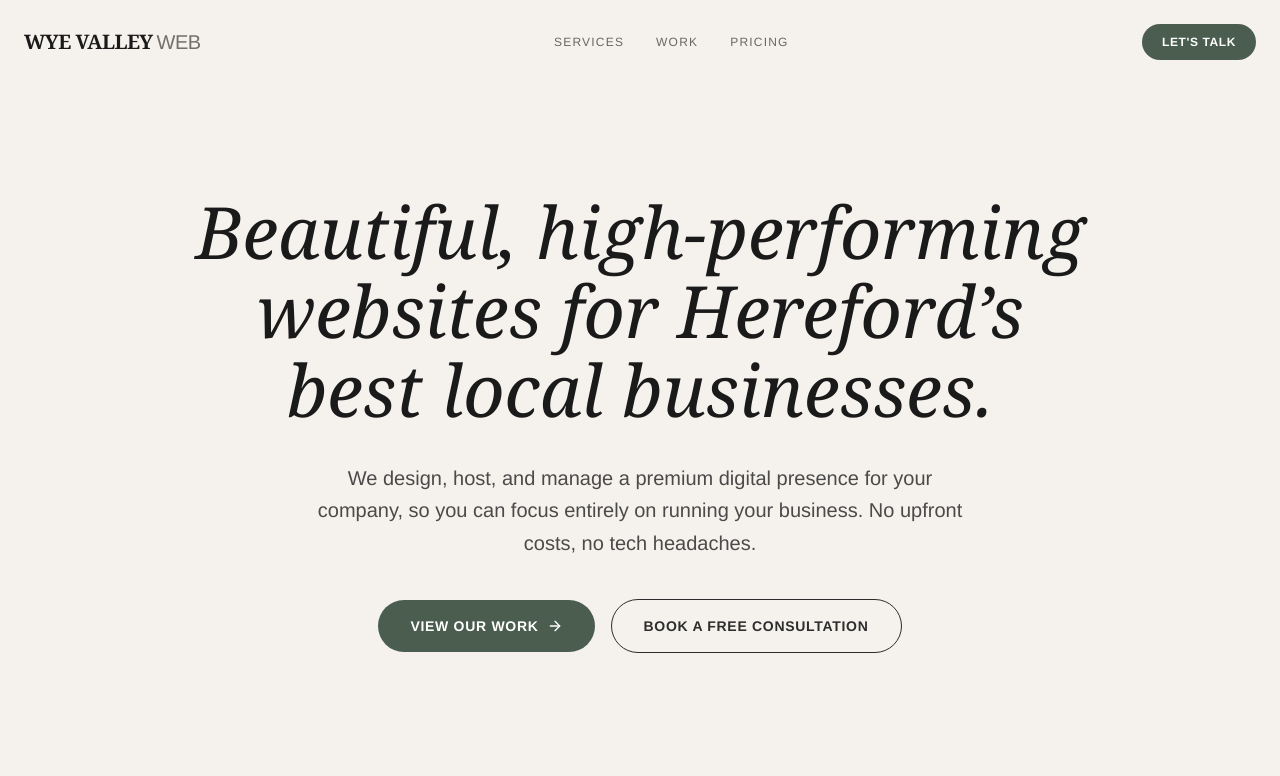
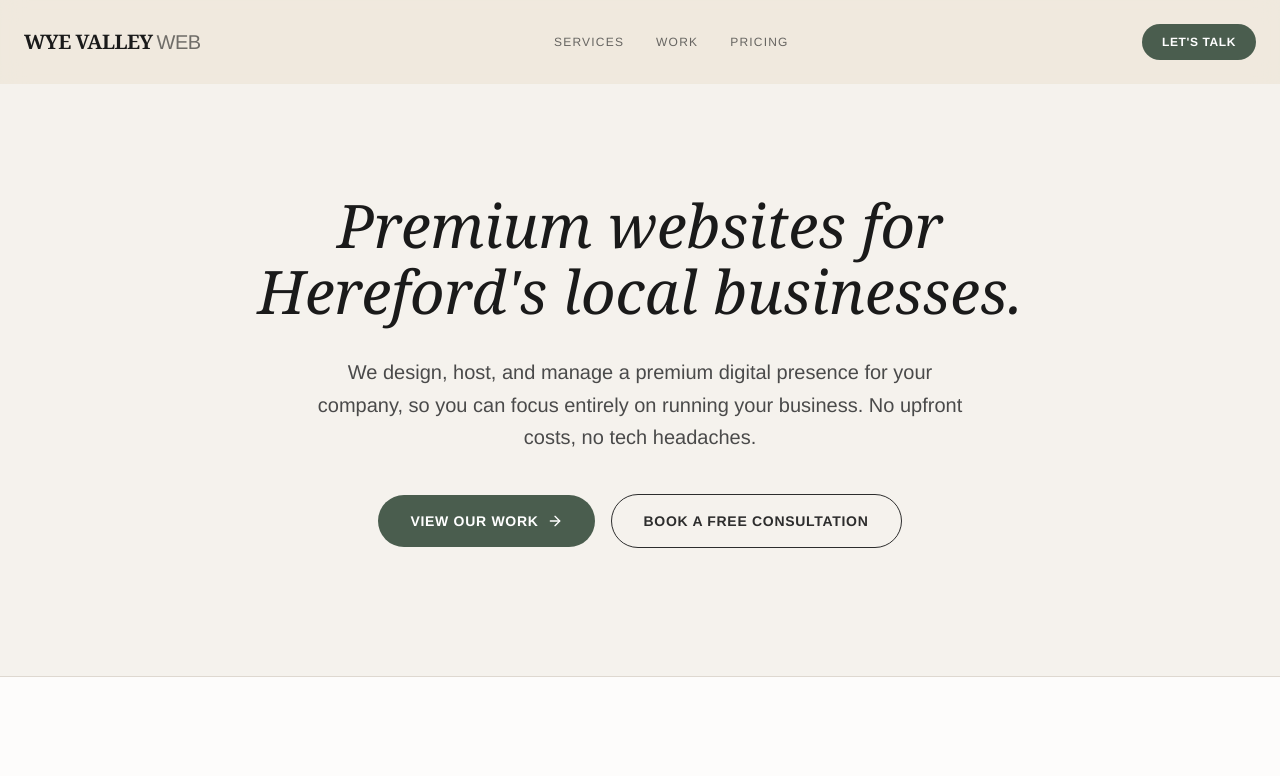
Before and after one commit to ItzBagelx/wyevalley, a React (Vite) app: page / in a window 1280 px wide. Shown: the top 776 px of the page. Built offline with nearby package versions, Linux system fonts and the light colour scheme.

Commit message:
feat(ui): update hero heading and navigation styling
Adjust hero heading text and font size, update navbar background theme color, and correct the document title.

```diff
--- a/index.html
+++ b/index.html
@@ -3,7 +3,7 @@
   <head>
     <meta charset="UTF-8" />
     <meta name="viewport" content="width=device-width, initial-scale=1.0" />
-    <title>Wye Valley Design</title>
+    <title>My Google AI Studio App</title>
   </head>
   <body>
     <div id="root"></div>
--- a/src/components/Hero.tsx
+++ b/src/components/Hero.tsx
@@ -11,8 +11,8 @@ export default function Hero() {
           transition={{ duration: 0.8, ease: "easeOut" }}
           className="max-w-4xl mx-auto"
         >
-          <h1 className="text-5xl md:text-6xl lg:text-7xl font-serif italic text-theme-text-dark leading-[1.1] mb-8">
-            Beautiful, high-performing websites for Hereford’s best local businesses.
+          <h1 className="text-4xl md:text-5xl lg:text-6xl font-serif italic text-theme-text-dark leading-[1.1] mb-8">
+            Premium websites for Hereford's local businesses.
           </h1>
           <p className="text-lg md:text-xl text-theme-text-light mb-10 max-w-2xl mx-auto leading-relaxed">
             We design, host, and manage a premium digital presence for your company, so you can focus entirely on running your business. No upfront costs, no tech headaches.
--- a/src/components/Navbar.tsx
+++ b/src/components/Navbar.tsx
@@ -18,7 +18,7 @@ export default function Navbar() {
       animate={{ y: 0 }}
       transition={{ duration: 0.6 }}
       className={`fixed top-0 left-0 right-0 z-50 transition-all duration-300 ${
-        scrolled ? 'bg-white/90 backdrop-blur-md shadow-sm py-4' : 'bg-transparent py-6'
+        scrolled ? 'bg-theme-nav/60 backdrop-blur-md shadow-sm py-4' : 'bg-theme-nav/75 backdrop-blur-md py-6'
       } px-6`}
     >
       <div className="max-w-7xl mx-auto flex justify-between items-center">
--- a/src/index.css
+++ b/src/index.css
@@ -8,6 +8,7 @@
   --color-theme-bg-alt: #EAE4DB;
   --color-theme-bg-light: #FDFCFB;
   --color-theme-bg-gray: #DED8D0;
+  --color-theme-nav: #EEE6D8;
 
   --color-theme-text: #2D2D2D;
   --color-theme-text-light: #4A4A4A;
```
